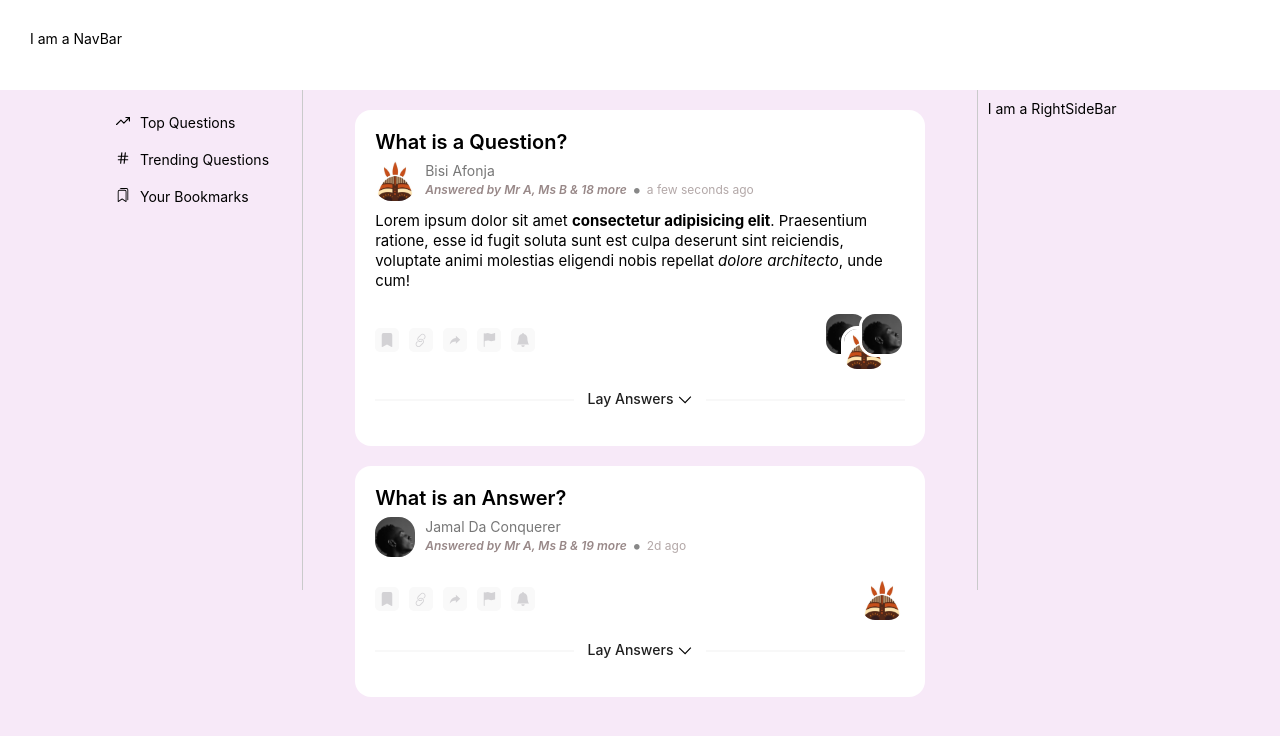
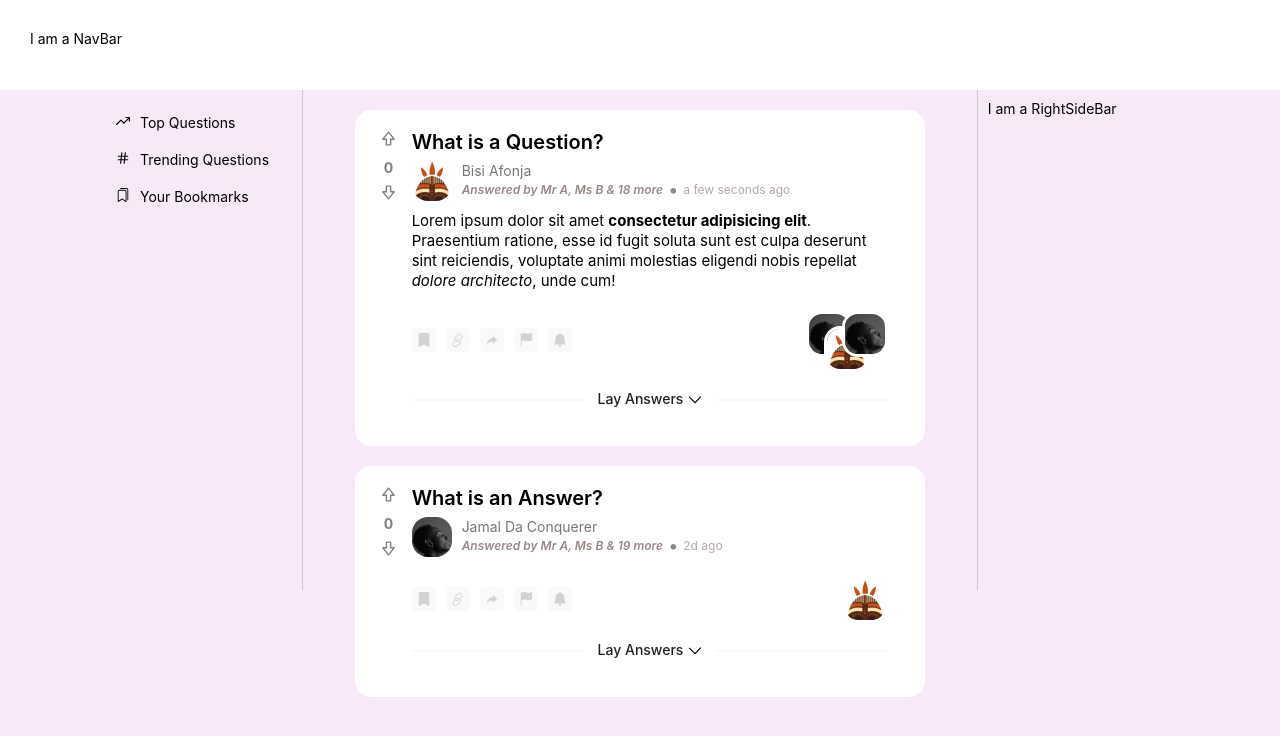
Before and after one commit to whoismuktar/lay-app, a React (Create React App) app: page / in a window 1280 px wide. Shown: the top 736 px of the page. Built offline with nearby package versions, Linux system fonts and the light colour scheme.

Commit message:
implment feed voter

```diff
--- a/src/Assets/styles/App.scss
+++ b/src/Assets/styles/App.scss
@@ -73,3 +73,23 @@ main {
 .quicklinks__ul__list__icon {
   margin-right: 10px;
 }
+
+.vote-action {
+  width: 5%;
+  height: 75px;
+  margin-right: 10px;
+  display: flex;
+  align-items: center;
+  flex-direction: column;
+  justify-content: space-between;
+
+  &__count {
+    font-weight: bold;
+    color: #818084;
+  }
+  &__vote__btn {
+    font-size: 17px;
+    color: #818084;
+    cursor: pointer;
+  }
+}
--- a/src/Assets/styles/feed.scss
+++ b/src/Assets/styles/feed.scss
@@ -2,45 +2,60 @@
   padding: 20px;
 }
 .feed {
+  &-card {
+    display: flex;
+  }
+  &__wrapper {
+    width: 90%;
+  }
   &__top {
     display: flex;
     align-items: center;
   }
+
   &__meta {
     display: flex;
     align-items: center;
     font-size: 12px;
   }
+
   &__title {
     font-size: 20px;
     font-weight: 600;
     margin-bottom: 7px;
   }
+
   &__description {
     font-size: 15px;
     line-height: 20px;
     margin-top: 10px;
   }
+
   &__asked_by_name {
     color: #777777
   }
+
   &__asked_by_avatar {
     margin-right: 10px;
   }
+
   &__answered_by {
     color: #988888;
     font-weight: 600;
     font-style: italic;
   }
+
   &__answered_date {
     color: #b3a8a8;
   }
+
   &__footer {
     display: flex;
     align-items: center;
     margin-top: 20px;
     justify-content: space-between;
   }
+
   &__icons {
     .feed__icon {
       cursor: pointer;
@@ -55,6 +70,7 @@
         color: #9e9da0;
         background-color: #f5e8e8;
       }
+
     }
   }
 }
--- a/src/components/Feed.js
+++ b/src/components/Feed.js
@@ -1,21 +1,34 @@
 import React from "react";
 import { Image, Divider, Tooltip } from "antd";
 import { Filter } from "../Helper";
-import {GrDown} from "react-icons/gr"
-import {HiOutlineChevronRight} from "react-icons/hi"
-import {BsFillBookmarkFill, BsFlagFill, BsFillBellFill} from "react-icons/bs"
-import {TfiLink} from "react-icons/tfi"
-import {IoMdShareAlt} from "react-icons/io"
+import { GrDown } from "react-icons/gr";
+import { HiOutlineChevronRight } from "react-icons/hi";
+import { BsFillBookmarkFill, BsFlagFill, BsFillBellFill } from "react-icons/bs";
+import { TfiLink } from "react-icons/tfi";
+import { IoMdShareAlt } from "react-icons/io";
+import { BiUpvote } from "react-icons/bi";
+import { BiDownvote } from "react-icons/bi";
 import "../Assets/styles/feed.scss";
 import UserCard from "./UserCard";
 import UserCardGroup from "./UserCardGroup";
 
-function Feed({feed, i}) {
-  const answers = feed.answers
-  const userGroup = answers.map(ans => ans.user)
+function Feed({ feed, i }) {
+  const answers = feed.answers;
+  const userGroup = answers.map((ans) => ans.user);
 
   return (
     <div key={i} className="app-card feed feed-card">
+      <div className="feed__vote vote-action">
+        <div className="vote-action__vote__btn vote-action__upvote">
+          <BiUpvote />
+        </div>
+        <div className="vote-action__count">0</div>
+        <div className="vote-action__vote__btn vote-action__downvote">
+          <BiDownvote />
+        </div>
+      </div>
+
+      <div className="feed__wrapper">
         <div className="feed__title">{feed.title}</div>
 
         <div className="feed__top">
@@ -74,7 +87,6 @@ function Feed({feed, i}) {
           <UserCardGroup users={userGroup} />
         </div>
 
-
         <div className="feed__answers">
           <Divider orientation="center" plain className="qa-divider">
             <div className="inner">
@@ -85,6 +97,7 @@ function Feed({feed, i}) {
           </Divider>
         </div>
       </div>
+    </div>
   );
 }
 
```
Lines whose indentation alone changed are shown as unchanged.
